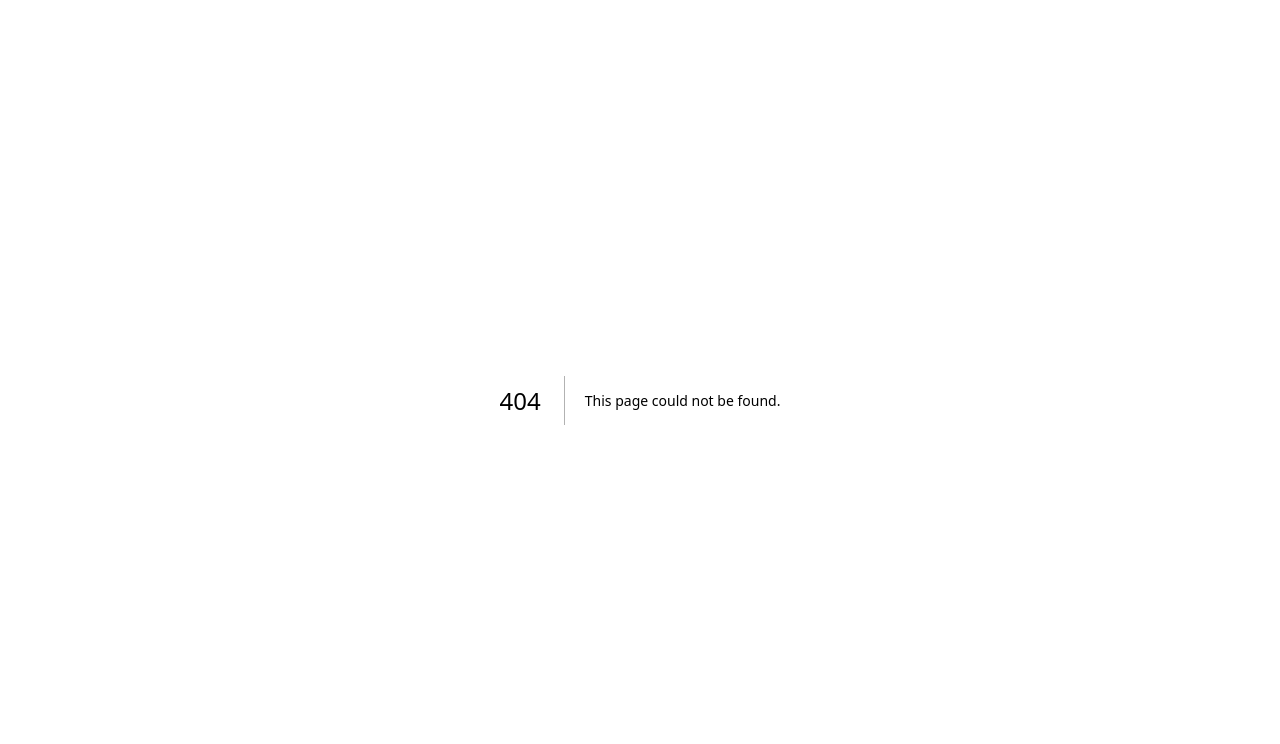
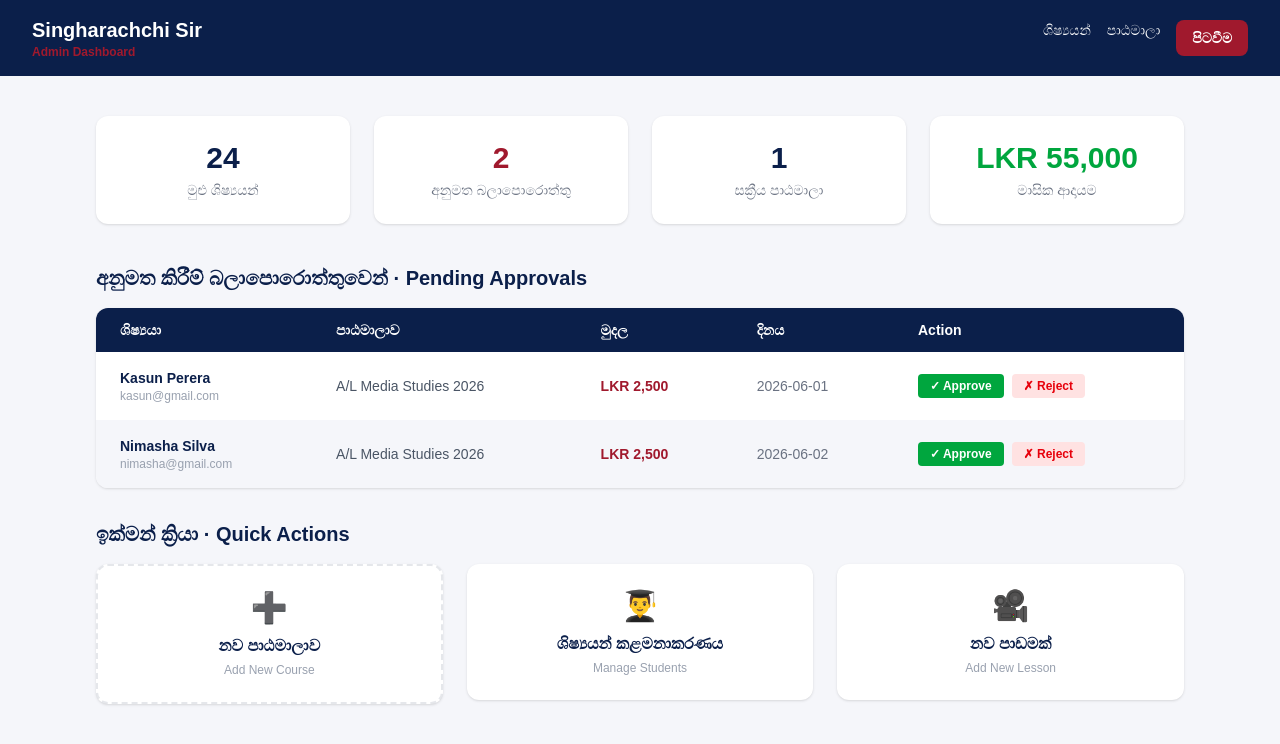
Before and after one commit to MKPGAP/singharachchi-lms, a Next.js app: page /admin in a window 1280 px wide. Before the commit this address had no page. Shown: the top 744 px of the page. Built offline with nearby package versions, Linux system fonts and the light colour scheme.

Commit message:
Add admin dashboard

```diff
--- /dev/null
+++ b/app/admin/page.tsx
@@ -0,0 +1,144 @@
+import Link from 'next/link'
+
+const pendingPayments = [
+  {
+    id: 1,
+    name: 'Kasun Perera',
+    email: 'kasun@gmail.com',
+    course: 'A/L Media Studies 2026',
+    amount: 2500,
+    date: '2026-06-01',
+    status: 'pending'
+  },
+  {
+    id: 2,
+    name: 'Nimasha Silva',
+    email: 'nimasha@gmail.com',
+    course: 'A/L Media Studies 2026',
+    amount: 2500,
+    date: '2026-06-02',
+    status: 'pending'
+  }
+]
+
+export default function AdminPage() {
+  return (
+    <main className="min-h-screen bg-[#F5F6FA]">
+      {/* Header */}
+      <header className="bg-[#0B1F4A] text-white py-4 px-8 flex items-center justify-between">
+        <div>
+          <h1 className="text-xl font-bold">Singharachchi Sir</h1>
+          <p className="text-[#A0192D] text-xs font-semibold">
+            Admin Dashboard
+          </p>
+        </div>
+        <div className="flex gap-4 text-sm">
+          <Link href="/admin/students" className="hover:text-[#A0192D] transition">
+            ශිෂ්‍යයන්
+          </Link>
+          <Link href="/admin/courses" className="hover:text-[#A0192D] transition">
+            පාඨමාලා
+          </Link>
+          <button className="bg-[#A0192D] text-white px-4 py-2 rounded-lg font-semibold hover:bg-[#8a1526] transition">
+            පිටවීම
+          </button>
+        </div>
+      </header>
+
+      <div className="max-w-6xl mx-auto px-8 py-10">
+        {/* Stats */}
+        <div className="grid grid-cols-1 md:grid-cols-4 gap-6 mb-10">
+          <div className="bg-white rounded-xl p-6 shadow-sm text-center">
+            <div className="text-3xl font-bold text-[#0B1F4A]">24</div>
+            <div className="text-sm text-gray-500 mt-1">මුළු ශිෂ්‍යයන්</div>
+          </div>
+          <div className="bg-white rounded-xl p-6 shadow-sm text-center">
+            <div className="text-3xl font-bold text-[#A0192D]">2</div>
+            <div className="text-sm text-gray-500 mt-1">අනුමත බලාපොරොත්තු</div>
+          </div>
+          <div className="bg-white rounded-xl p-6 shadow-sm text-center">
+            <div className="text-3xl font-bold text-[#0B1F4A]">1</div>
+            <div className="text-sm text-gray-500 mt-1">සක්‍රීය පාඨමාලා</div>
+          </div>
+          <div className="bg-white rounded-xl p-6 shadow-sm text-center">
+            <div className="text-3xl font-bold text-green-600">
+              LKR 55,000
+            </div>
+            <div className="text-sm text-gray-500 mt-1">මාසික ආදායම</div>
+          </div>
+        </div>
+
+        {/* Pending Payments */}
+        <h3 className="text-xl font-bold text-[#0B1F4A] mb-4">
+          අනුමත කිරීම් බලාපොරොත්තුවෙන් · Pending Approvals
+        </h3>
+        <div className="bg-white rounded-xl shadow-sm overflow-hidden mb-8">
+          <table className="w-full">
+            <thead className="bg-[#0B1F4A] text-white">
+              <tr>
+                <th className="px-6 py-3 text-left text-sm font-semibold">ශිෂ්‍යයා</th>
+                <th className="px-6 py-3 text-left text-sm font-semibold">පාඨමාලාව</th>
+                <th className="px-6 py-3 text-left text-sm font-semibold">මුදල</th>
+                <th className="px-6 py-3 text-left text-sm font-semibold">දිනය</th>
+                <th className="px-6 py-3 text-left text-sm font-semibold">Action</th>
+              </tr>
+            </thead>
+            <tbody>
+              {pendingPayments.map((payment, i) => (
+                <tr key={payment.id} className={i % 2 === 0 ? 'bg-white' : 'bg-[#F5F6FA]'}>
+                  <td className="px-6 py-4">
+                    <div className="font-semibold text-[#0B1F4A] text-sm">{payment.name}</div>
+                    <div className="text-gray-400 text-xs">{payment.email}</div>
+                  </td>
+                  <td className="px-6 py-4 text-sm text-gray-600">{payment.course}</td>
+                  <td className="px-6 py-4 text-sm font-bold text-[#A0192D]">
+                    LKR {payment.amount.toLocaleString()}
+                  </td>
+                  <td className="px-6 py-4 text-sm text-gray-500">{payment.date}</td>
+                  <td className="px-6 py-4">
+                    <div className="flex gap-2">
+                      <button className="bg-green-600 text-white px-3 py-1 rounded text-xs font-semibold hover:bg-green-700 transition">
+                        ✓ Approve
+                      </button>
+                      <button className="bg-red-100 text-red-600 px-3 py-1 rounded text-xs font-semibold hover:bg-red-200 transition">
+                        ✗ Reject
+                      </button>
+                    </div>
+                  </td>
+                </tr>
+              ))}
+            </tbody>
+          </table>
+        </div>
+
+        {/* Quick Actions */}
+        <h3 className="text-xl font-bold text-[#0B1F4A] mb-4">
+          ඉක්මන් ක්‍රියා · Quick Actions
+        </h3>
+        <div className="grid grid-cols-1 md:grid-cols-3 gap-6">
+          <Link href="/admin/courses/new">
+            <div className="bg-white rounded-xl p-6 shadow-sm text-center hover:shadow-md transition cursor-pointer border-2 border-dashed border-gray-200 hover:border-[#0B1F4A]">
+              <div className="text-3xl mb-2">➕</div>
+              <div className="font-semibold text-[#0B1F4A]">නව පාඨමාලාව</div>
+              <div className="text-xs text-gray-400 mt-1">Add New Course</div>
+            </div>
+          </Link>
+          <Link href="/admin/students">
+            <div className="bg-white rounded-xl p-6 shadow-sm text-center hover:shadow-md transition cursor-pointer">
+              <div className="text-3xl mb-2">👨‍🎓</div>
+              <div className="font-semibold text-[#0B1F4A]">ශිෂ්‍යයන් කළමනාකරණය</div>
+              <div className="text-xs text-gray-400 mt-1">Manage Students</div>
+            </div>
+          </Link>
+          <Link href="/admin/lessons/new">
+            <div className="bg-white rounded-xl p-6 shadow-sm text-center hover:shadow-md transition cursor-pointer">
+              <div className="text-3xl mb-2">🎥</div>
+              <div className="font-semibold text-[#0B1F4A]">නව පාඩමක්</div>
+              <div className="text-xs text-gray-400 mt-1">Add New Lesson</div>
+            </div>
+          </Link>
+        </div>
+      </div>
+    </main>
+  )
+}
```
